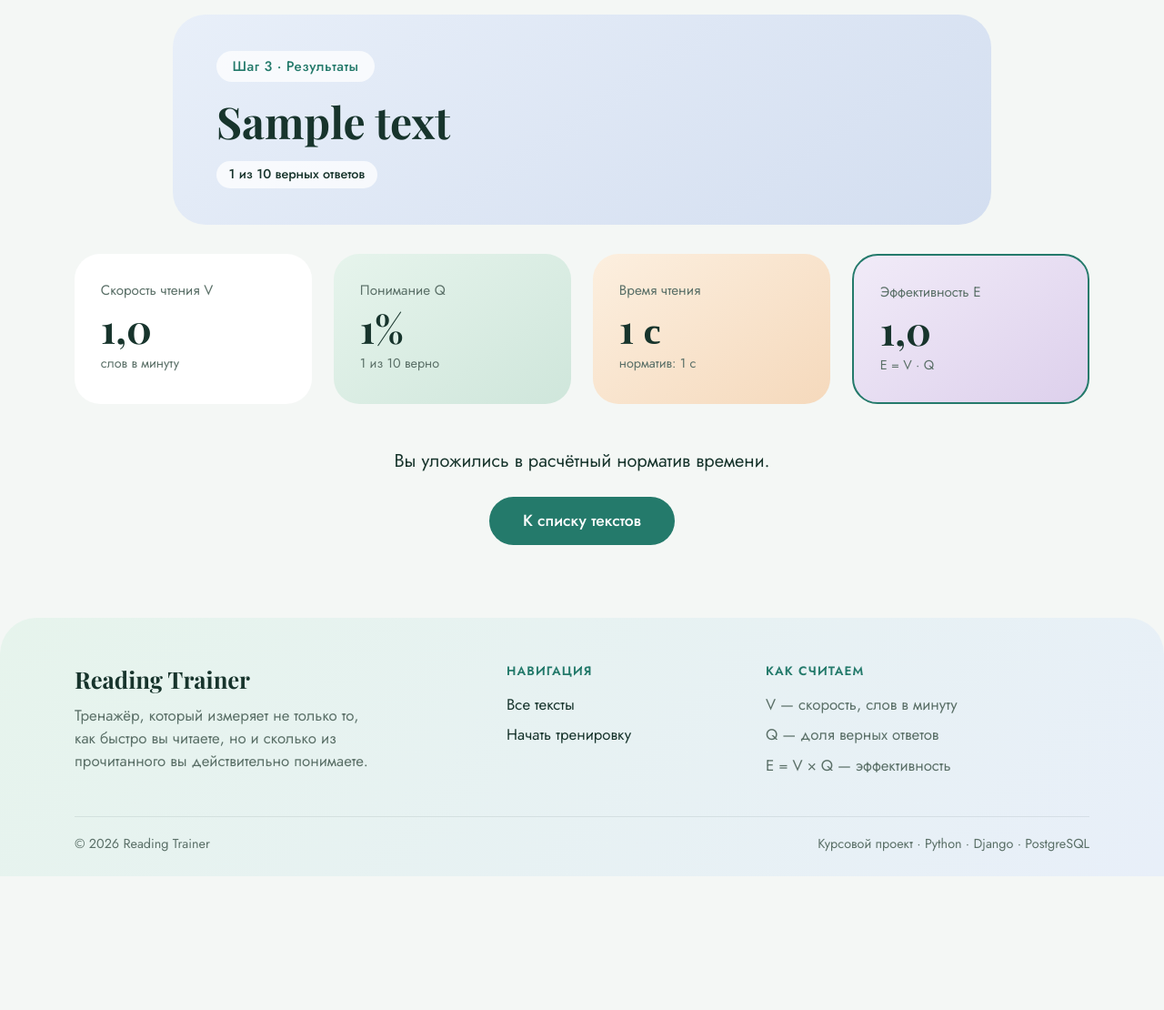
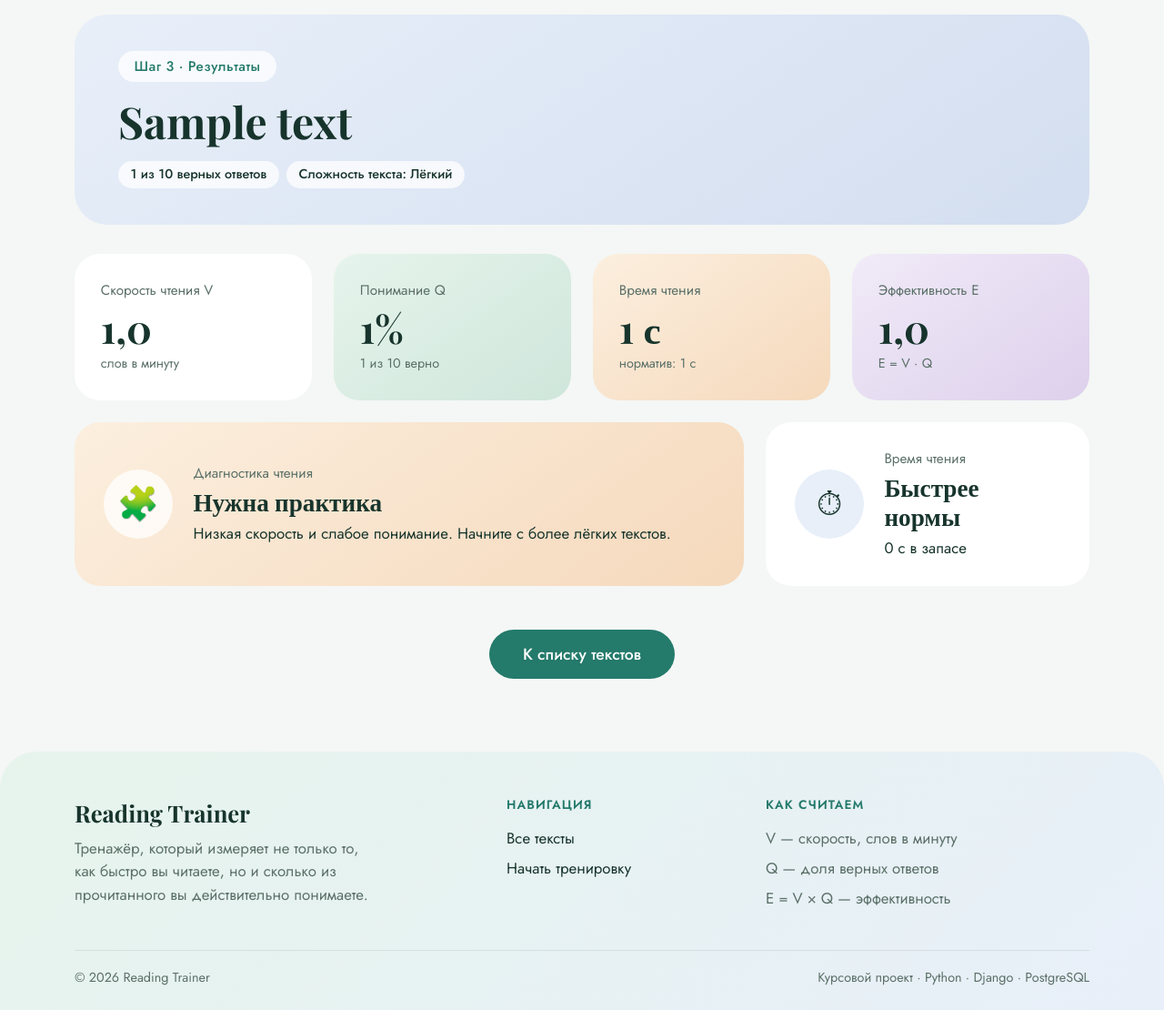
Before and after one commit to Daria722/reading_trainer, a Django app: page /result/1/ in a window 1280 px wide. Shown: the part 84-1194 px from the top of the page at 91% size. Before the commit the page ends 1047 px from the top, so only its background shows below. Run offline with Django 5.2, Linux system fonts and the light colour scheme; tables that the repository leaves empty hold one stand-in row (values such as "Sample post").

Commit message:
feat: add advanced result analytics, badges and compare statistics

```diff
--- a/backend/core/models.py
+++ b/backend/core/models.py
@@ -1,19 +1,37 @@
 from django.db import models
+from django.conf import settings
 
 # Create your models here.
 from django.contrib.auth.models import User
+from .services import calculate_readability
 
 class Text(models.Model):
+    DIFFICULTY_CHOICES = [
+        ('easy', 'Лёгкий'),
+        ('medium', 'Средний'),
+        ('hard', 'Сложный'),
+    ]
     title = models.CharField(max_length=255, verbose_name="Название текста")
     content = models.TextField(verbose_name="Текст для чтения")
     word_count = models.PositiveIntegerField(verbose_name="Количество слов", default=0)
+    readability_score = models.FloatField(default=0, verbose_name="Индекс читабельности")
+    difficulty = models.CharField(max_length=10, choices=DIFFICULTY_CHOICES,
+                                  blank=True, verbose_name="Сложность")
+
     created_at = models.DateTimeField(auto_now_add=True, verbose_name="Дата создания")
 
     def save(self, *args, **kwargs):
-        # Автоматически считаем количество слов при сохранении
         if self.content:
             self.word_count = len(self.content.split())
+            r = calculate_readability(self.content)
+            self.readability_score = r['score']
+            self.difficulty = r['difficulty']
         super().save(*args, **kwargs)
+
+    @property
+    def reading_minutes(self):
+        """Расчётное время чтения по нормативу, минимум 1 минута."""
+        return max(1, round(self.word_count / settings.NORM_WPM))
 
     def __str__(self):
         return self.title
--- a/backend/core/views.py
+++ b/backend/core/views.py
@@ -7,6 +7,9 @@ from django.shortcuts import render, redirect, get_object_or_404
 
 from .models import Text, Question, Answer, ReadingResult
 from .services import calculate_metrics
+
+from django.db.models import Avg, Count
+from .badges import get_badges
 
 
 def text_list(request):
@@ -93,7 +96,42 @@ def text_test(request, pk):
 
     return redirect('result', pk=result.pk)
 
+def result(request, pk):
+    result = get_object_or_404(ReadingResult.objects.select_related('text'), pk=pk)
+    badge, extra_badges = get_badges(result.words_per_minute, result.comprehension)
 
-def result(request, pk):
-    result = get_object_or_404(ReadingResult, pk=pk)
-    return render(request, 'result.html', {'result': result})
+    # Сравнение с другими попытками на этом же тексте (текущая не учитывается)
+    others = ReadingResult.objects.filter(text=result.text).exclude(pk=result.pk)
+    stats = others.aggregate(
+        attempts=Count('pk'),
+        avg_wpm=Avg('words_per_minute'),
+        avg_q=Avg('comprehension'),
+        avg_e=Avg('efficiency'),
+    )
+
+    compare = []
+    if stats['attempts']:
+        pairs = [
+            ('Скорость V', result.words_per_minute, stats['avg_wpm'], 'слов/мин', 0),
+            ('Понимание Q', result.comprehension, stats['avg_q'], '%', 0),
+            ('Эффективность E', result.efficiency, stats['avg_e'], '', 0),
+        ]
+        for label, value, avg, unit, _ in pairs:
+            diff = value - avg
+            compare.append({
+                'label': label, 'value': value, 'avg': avg, 'unit': unit,
+                'up': diff >= 0, 'abs_diff': abs(diff),
+            })
+
+    time_diff = abs(result.reading_time_seconds - result.norm_time_seconds)
+    faster = result.reading_time_seconds <= result.norm_time_seconds
+
+    return render(request, 'result.html', {
+        'result': result,
+        'badge': badge,
+        'extra_badges': extra_badges,
+        'stats': stats,
+        'compare': compare,
+        'time_diff': time_diff,
+        'faster': faster,
+    })
--- a/frontend/static/css/style.css
+++ b/frontend/static/css/style.css
@@ -176,7 +176,18 @@ h1, h2, h3, h4, h5, .serif {
   box-shadow: 0 18px 36px rgba(23, 52, 44, 0.1);
   color: var(--ink);
 }
-.card-pills { display: flex; gap: 0.5rem; flex-wrap: wrap; margin-bottom: 4rem; }
+.card-meta {
+  display: flex;
+  flex-direction: column;
+  gap: 0.5rem;
+  min-height: 5.4rem;
+  margin-bottom: 2.2rem;
+}
+.card-pills {
+  display: flex;
+  gap: 0.5rem;
+  flex-wrap: wrap;
+}
 .pill {
   background: rgba(255, 255, 255, 0.75);
   border-radius: 999px;
@@ -335,8 +346,61 @@ h1, h2, h3, h4, h5, .serif {
   gap: 0.5rem;
 }
 
+/* ---------- Результаты: широкая шапка ---------- */
+.page-hero-wide { max-width: none; }
+
+/* ---------- Диагностика и время ---------- */
+.info-card {
+  height: 100%;
+  display: flex;
+  align-items: center;
+  gap: 1.4rem;
+  padding: 1.8rem 2rem;
+  border-radius: 28px;
+}
+.info-icon {
+  flex-shrink: 0;
+  width: 76px;
+  height: 76px;
+  border-radius: 50%;
+  background: rgba(255, 255, 255, 0.75);
+  display: flex;
+  align-items: center;
+  justify-content: center;
+  font-size: 2.3rem;
+}
+.info-icon-soft { background: #e8eff9; }
+.info-label { color: var(--muted); font-size: 0.95rem; margin-bottom: 0.2rem; }
+.info-title { font-size: 1.7rem; line-height: 1.2; margin: 0 0 0.4rem; }
+.info-text { margin: 0; }
+.extra-badges { display: flex; gap: 0.5rem; flex-wrap: wrap; margin-top: 1rem; }
+
+.badge-success { background: linear-gradient(145deg, #e6f4ec, #cfe6db); }
+.badge-neutral { background: linear-gradient(145deg, #e8eff9, #d3def0); }
+.badge-growth  { background: linear-gradient(145deg, #fcefdf, #f5d9bc); }
+
+/* ---------- Сравнение со средним ---------- */
+.compare-title {
+  font-size: 1.7rem;
+  text-align: center;
+  margin: 1.5rem 0 0.4rem;
+}
+.compare-sub {
+  text-align: center;
+  color: var(--muted);
+  margin: 0;
+}
+.delta {
+  display: inline-block;
+  border-radius: 999px;
+  padding: 0.2rem 0.85rem;
+  font-size: 0.9rem;
+  font-weight: 500;
+  margin-top: 0.9rem;
+}
+.delta-up   { background: #d6ece0; color: #1d5a3a; }
+.delta-down { background: #f8e3c2; color: #8a5a12; }
+
 @media (max-width: 576px) {
-  .hero { padding: 3rem 1.4rem; border-radius: 28px; }
-  .page-hero, .reading-card { padding: 1.6rem 1.4rem; }
-  .question-card { padding: 1.4rem; }
+  .info-card { flex-direction: column; text-align: center; padding: 1.5rem; }
 }
--- a/frontend/templates/result.html
+++ b/frontend/templates/result.html
@@ -2,15 +2,23 @@
 {% block title %}Результаты — {{ result.text.title }}{% endblock %}
 {% block content %}
 
-<section class="page-hero tone-blue">
+<section class="page-hero page-hero-wide tone-blue">
   <span class="eyebrow">Шаг 3 · Результаты</span>
   <h1 class="page-hero-title">{{ result.text.title }}</h1>
   <div class="page-hero-meta">
     <span class="pill">{{ result.correct_answers }} из {{ result.questions_total }} верных ответов</span>
+    {% if result.text.difficulty %}
+    <span class="pill pill-{{ result.text.difficulty }}"
+          title="Индекс читабельности: {{ result.text.readability_score|floatformat:0 }}">
+      Сложность текста: {{ result.text.get_difficulty_display }}
+    </span>
+    {% endif %}
   </div>
 </section>
 
 <div class="row g-4">
+
+  <!-- Основные показатели -->
   <div class="col-md-6 col-lg-3">
     <div class="metric-card tone-white">
       <div class="metric-label">Скорость чтения V</div>
@@ -33,22 +41,75 @@
     </div>
   </div>
   <div class="col-md-6 col-lg-3">
-    <div class="metric-card tone-lilac accent-border">
+    <div class="metric-card tone-lilac">
       <div class="metric-label">Эффективность E</div>
       <div class="metric-value">{{ result.efficiency|floatformat:1 }}</div>
       <div class="metric-unit">E = V · Q</div>
     </div>
   </div>
+
+  <!-- Диагностика -->
+  <div class="col-lg-8">
+    <div class="info-card badge-{{ badge.category }}">
+      <div class="info-icon">{{ badge.icon }}</div>
+      <div>
+        <div class="info-label">Диагностика чтения</div>
+        <h2 class="info-title">{{ badge.title }}</h2>
+        <p class="info-text">{{ badge.description }}</p>
+        {% if extra_badges %}
+        <div class="extra-badges">
+          {% for b in extra_badges %}
+          <span class="pill">{{ b.icon }} {{ b.title }}</span>
+          {% endfor %}
+        </div>
+        {% endif %}
+      </div>
+    </div>
+  </div>
+
+  <!-- Время относительно норматива -->
+  <div class="col-lg-4">
+    <div class="info-card tone-white">
+      <div class="info-icon info-icon-soft">⏱</div>
+      <div>
+        <div class="info-label">Время чтения</div>
+        <h2 class="info-title">
+          {% if faster %}Быстрее нормы{% else %}Медленнее нормы{% endif %}
+        </h2>
+        <p class="info-text">
+          {{ time_diff|floatformat:0 }} с {% if faster %}в запасе{% else %}сверх норматива{% endif %}
+        </p>
+      </div>
+    </div>
+  </div>
+
+  <!-- Сравнение с другими попытками -->
+  {% if compare %}
+  <div class="col-12">
+    <h3 class="compare-title">Сравнение с другими прохождениями</h3>
+    <p class="compare-sub">
+      Среднее по другим попыткам на этом тексте: {{ stats.attempts }}. Текущая попытка не учитывается.
+    </p>
+  </div>
+  {% for item in compare %}
+  <div class="col-md-4">
+    <div class="metric-card tone-white">
+      <div class="metric-label">{{ item.label }}</div>
+      <div class="metric-value">{{ item.value|floatformat:0 }}{% if item.unit == '%' %}%{% endif %}</div>
+      <div class="metric-unit">
+        среднее: {{ item.avg|floatformat:0 }}{% if item.unit == '%' %}%{% elif item.unit %} {{ item.unit }}{% endif %}
+      </div>
+      <span class="delta {% if item.up %}delta-up{% else %}delta-down{% endif %}">
+        {% if item.up %}▲ выше{% else %}▼ ниже{% endif %} на {{ item.abs_diff|floatformat:0 }}
+      </span>
+    </div>
+  </div>
+  {% endfor %}
+  {% endif %}
+
 </div>
 
-<p class="text-center mt-5 fs-5">
-  {% if result.reading_time_seconds > result.norm_time_seconds %}
-    Вы читали медленнее расчётного норматива.
-  {% else %}
-    Вы уложились в расчётный норматив времени.
-  {% endif %}
-</p>
-<div class="text-center mt-4">
+<div class="text-center mt-5">
   <a href="{% url 'text_list' %}" class="btn-main">К списку текстов</a>
 </div>
 {% endblock %}
--- a/frontend/templates/text_read.html
+++ b/frontend/templates/text_read.html
@@ -11,6 +11,12 @@
   </div>
   <div class="page-hero-meta">
     <span class="pill">{{ text.word_count }} слов</span>
+        {% if text.difficulty %}
+    <span class="pill pill-{{ text.difficulty }}"
+          title="Индекс читабельности: {{ text.readability_score|floatformat:0 }}">
+      Сложность: {{ text.get_difficulty_display }}
+    </span>
+    {% endif %}
     <span class="pill">Читайте в своём темпе</span>
   </div>
 </section>
```
Also changed, not shown: backend/core/admin.py (+7 -8 lines), backend/core/badges.py (added, +73 -0 lines), backend/core/services.py (+36 -0 lines), backend/core/tests.py (+39 -1 lines), frontend/templates/text_list.html (+16 -4 lines), README.md, backend/core/migrations/0003_text_difficulty_text_readability_score.py (added).
